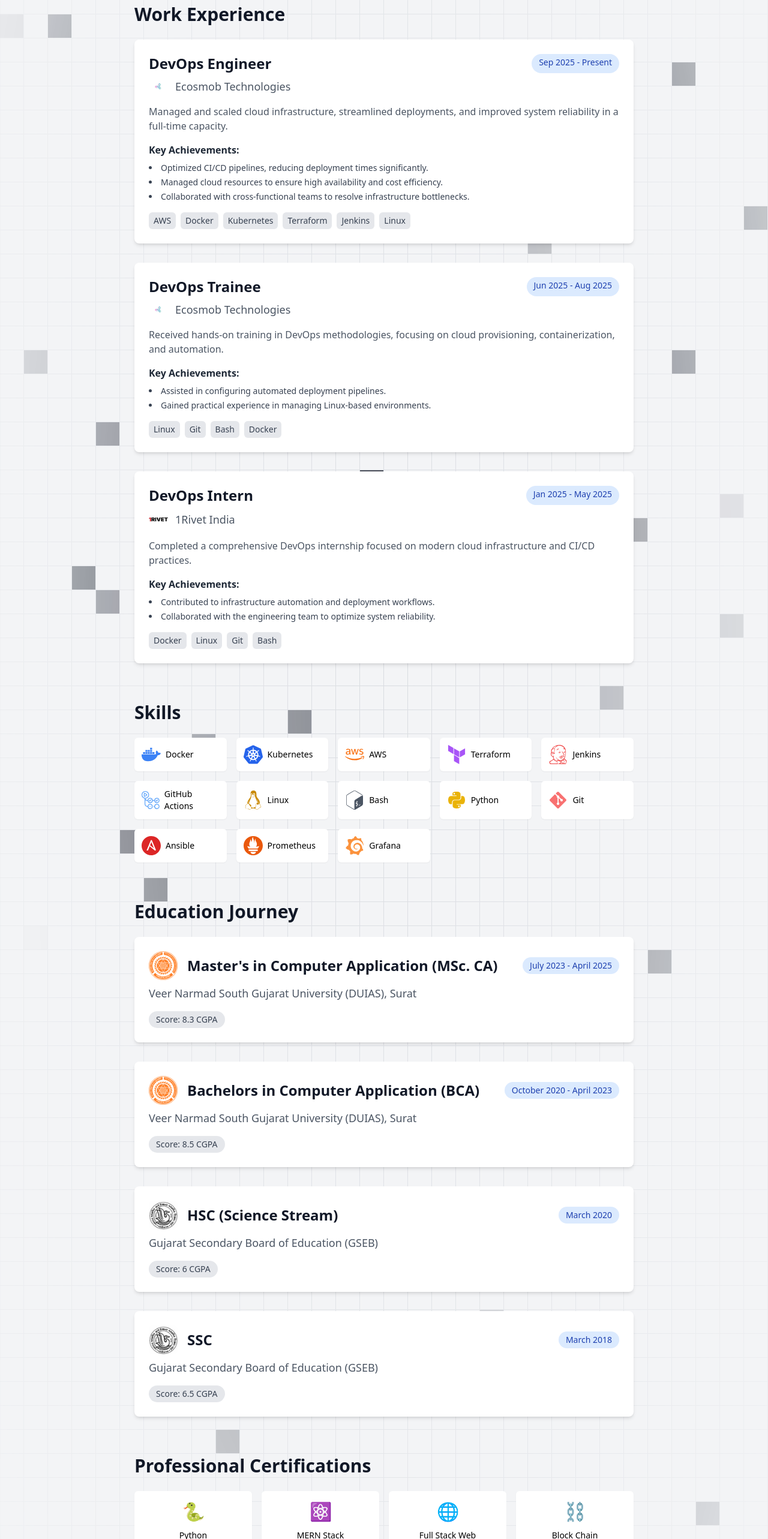
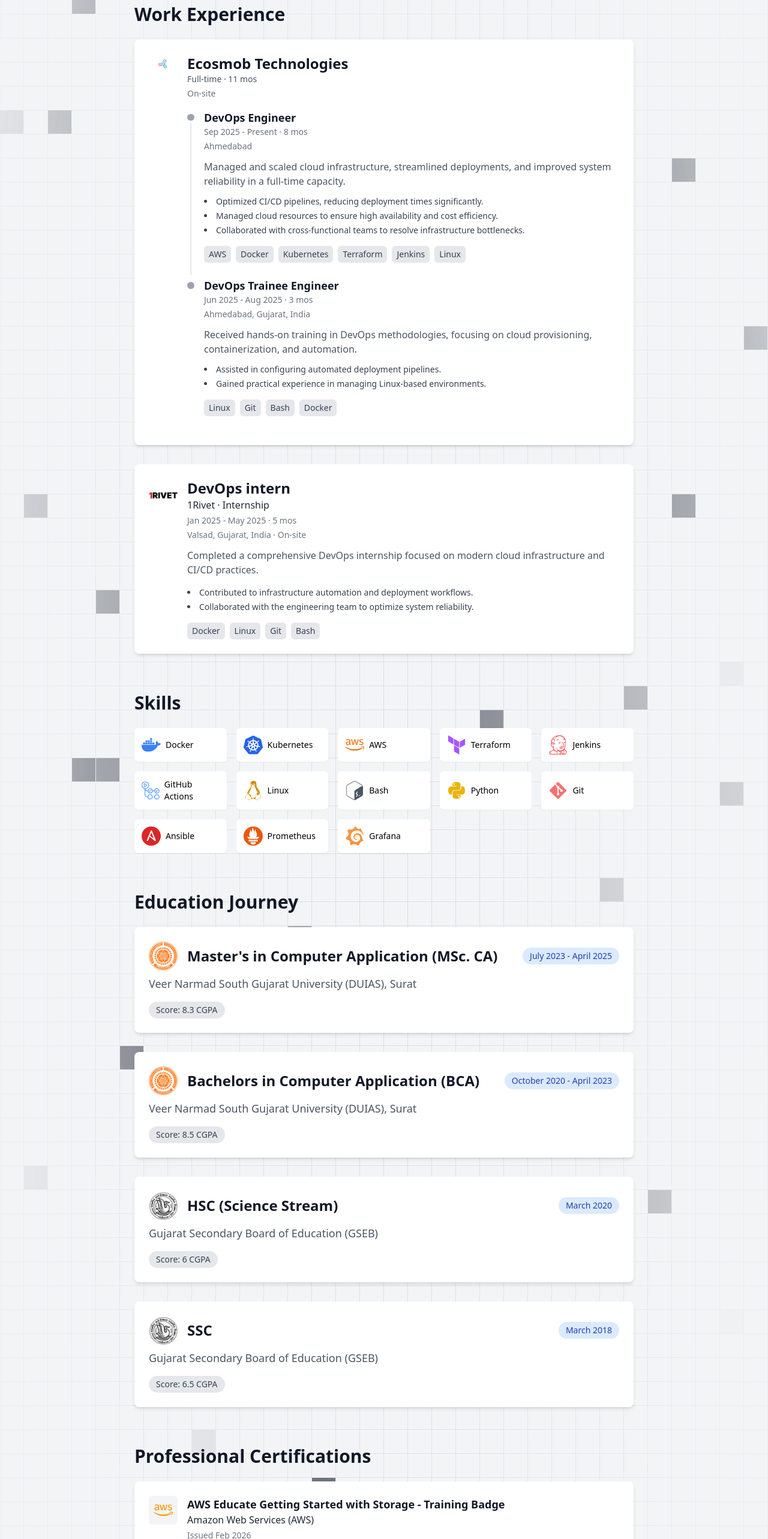
Before and after one commit to AFTABSHIAKH786/portfolio, a Next.js app: page / in a window 1280 px wide. Shown: the part 976-3542 px from the top of the page at 60% size. Built offline with nearby package versions, Linux system fonts and the light colour scheme.

Commit message:
Updated the certification and work experience section

```diff
--- a/app/Portfolio.tsx
+++ b/app/Portfolio.tsx
@@ -236,44 +236,56 @@
               Work Experience
             </h2>
             <div className="space-y-8 rounded">
-              <ExperienceCard
-                role="DevOps Engineer"
+              <CompanyExperienceCard
                 company="Ecosmob Technologies"
                 image="/ecosmob.png"
-                duration="Sep 2025 - Present"
-                description="Managed and scaled cloud infrastructure, streamlined deployments, and improved system reliability in a full-time capacity."
-                achievements={[
+                overallDuration="11 mos"
+                type="Full-time"
+                location="On-site"
+                roles={[
+                  {
+                    title: "DevOps Engineer",
+                    duration: "Sep 2025 - Present · 8 mos",
+                    location: "Ahmedabad",
+                    description: "Managed and scaled cloud infrastructure, streamlined deployments, and improved system reliability in a full-time capacity.",
+                    achievements: [
                       "Optimized CI/CD pipelines, reducing deployment times significantly.",
                       "Managed cloud resources to ensure high availability and cost efficiency.",
                       "Collaborated with cross-functional teams to resolve infrastructure bottlenecks.",
+                    ],
+                    technologies: ["AWS", "Docker", "Kubernetes", "Terraform", "Jenkins", "Linux"]
+                  },
+                  {
+                    title: "DevOps Trainee Engineer",
+                    duration: "Jun 2025 - Aug 2025 · 3 mos",
+                    location: "Ahmedabad, Gujarat, India",
+                    description: "Received hands-on training in DevOps methodologies, focusing on cloud provisioning, containerization, and automation.",
+                    achievements: [
+                      "Assisted in configuring automated deployment pipelines.",
+                      "Gained practical experience in managing Linux-based environments.",
+                    ],
+                    technologies: ["Linux", "Git", "Bash", "Docker"]
+                  }
                 ]}
-                technologies={["AWS", "Docker", "Kubernetes", "Terraform", "Jenkins", "Linux"]}
                 darkMode={darkMode}
               />
-              <ExperienceCard
-                role="DevOps Trainee"
-                company="Ecosmob Technologies"
-                image="/ecosmob.png"
-                duration="Jun 2025 - Aug 2025"
-                description="Received hands-on training in DevOps methodologies, focusing on cloud provisioning, containerization, and automation."
-                achievements={[
-                  "Assisted in configuring automated deployment pipelines.",
-                  "Gained practical experience in managing Linux-based environments.",
-                ]}
-                technologies={["Linux", "Git", "Bash", "Docker"]}
-                darkMode={darkMode}
-              />
-              <ExperienceCard
-                role="DevOps Intern"
-                company="1Rivet India"
+              <CompanyExperienceCard
+                company="1Rivet"
                 image="/1Rivet.jpg"
-                duration="Jan 2025 - May 2025"
-                description="Completed a comprehensive DevOps internship focused on modern cloud infrastructure and CI/CD practices."
-                achievements={[
+                type="Internship"
+                roles={[
+                  {
+                    title: "DevOps intern",
+                    duration: "Jan 2025 - May 2025 · 5 mos",
+                    location: "Valsad, Gujarat, India · On-site",
+                    description: "Completed a comprehensive DevOps internship focused on modern cloud infrastructure and CI/CD practices.",
+                    achievements: [
                       "Contributed to infrastructure automation and deployment workflows.",
                       "Collaborated with the engineering team to optimize system reliability.",
+                    ],
+                    technologies: ["Docker", "Linux", "Git", "Bash"]
+                  }
                 ]}
-                technologies={["Docker", "Linux", "Git", "Bash"]}
                 darkMode={darkMode}
               />
             </div>
@@ -423,32 +435,54 @@
             >
               Professional Certifications
             </h2>
-            <div className="grid grid-cols-2 sm:grid-cols-3 md:grid-cols-4 gap-4">
+            <div className="space-y-6">
               {[
-                { title: "Python", icon: "🐍", url: "https://drive.google.com/file/d/1ZC1knyoM4CbuvwZsoYHvqWC1jung3r4k/view" },
-                { title: "MERN Stack", icon: "⚛️", url: "https://drive.google.com/file/d/1zQZ6G9E5IGZiPmzdOWo-eFVlGvNOI37r/view" },
-                { title: "Full Stack Web", icon: "🌐", url: "https://drive.google.com/file/d/1ddIdNaADx42Sl2d4Z16xSFWM8-ka8l0u/view" },
-                { title: "Block Chain", icon: "⛓️", url: "https://drive.google.com/file/d/1Bc-1ULprzCOR1cU-uNDxchF7Zm2logIW/view" },
-                { title: "Data Analytics", icon: "📊", url: "https://drive.google.com/file/d/12ztEYrxyMCnfqyu2x1kQUaoJdRzc_F1G/view" },
-                { title: "Digital Marketing", icon: "📱", url: "https://drive.google.com/file/d/101OuPZgvPwvJHtEP0zQxD1G_LbQ64Vhi/view" },
-                { title: "Leadership", icon: "👥", url: "https://drive.google.com/file/d/1Gf4zksNJSAr577Age6Qwk-ZNHwXZGATv/view" },
+                {
+                  title: "AWS Educate Getting Started with Storage - Training Badge",
+                  issuer: "Amazon Web Services (AWS)",
+                  date: "Feb 2026",
+                  skills: "Amazon EBS, Amazon S3",
+                  icon: <FaAws className="w-8 h-8 text-[#FF9900]" />,
+                },
+                {
+                  title: "AWS Educate Introduction to Cloud 101",
+                  issuer: "Amazon Web Services (AWS)",
+                  date: "Feb 2026",
+                  skills: "Cloud Computing, Amazon Web Services (AWS)",
+                  icon: <FaAws className="w-8 h-8 text-[#FF9900]" />,
+                },
+                {
+                  title: "Online Kubernetes Lab for Beginners",
+                  issuer: "KodeKloud",
+                  date: "Jul 2025",
+                  credentialId: "3355e833-ac3f-4344-9061-766620158043",
+                  skills: "Kubernetes, Amazon EKS, +2 skills",
+                  icon: <SiKubernetes className="w-8 h-8 text-blue-500" />,
+                },
+                {
+                  title: "Devops & Cybersecurity internship",
+                  issuer: "1Rivet",
+                  date: "May 2025",
+                  image: "/1Rivet.jpg",
+                },
+                {
+                  title: "Web Development",
+                  issuer: "Udemy",
+                  date: "Apr 2024",
+                  credentialId: "UC-5fd98941-d5d8-4d4b-823e-0af335f779de",
+                },
               ].map((cert, index) => (
-                <a
+                <CertificationCard
                   key={index}
-                  href={cert.url}
-                  target="_blank"
-                  rel="noopener noreferrer"
-                  className={`${
-                    darkMode
-                      ? "bg-gray-800 border-spacing-3 text-white hover:bg-gray-700"
-                      : "bg-white hover:bg-gray-50 shadow-sm text-black"
-                  } rounded-md p-4 shadow-md flex flex-col items-center justify-center space-y-2 transition duration-300 text-center`}
-                >
-                  <span className="text-3xl mb-1">{cert.icon}</span>
-                  <span className={`text-sm font-medium`}>
-                    {cert.title}
-                  </span>
-                </a>
+                  title={cert.title}
+                  issuer={cert.issuer}
+                  date={cert.date}
+                  credentialId={cert.credentialId}
+                  skills={cert.skills}
+                  image={cert.image}
+                  icon={cert.icon}
+                  darkMode={darkMode}
+                />
               ))}
             </div>
           </section>
@@ -598,100 +632,241 @@
   );
 }
 
-interface ExperienceProps {
-  role: string;
+interface Role {
+  title: string;
+  duration: string;
+  location?: string;
+  description?: string;
+  achievements?: string[];
+  technologies?: string[];
+}
+
+interface CompanyExperienceProps {
   company: string;
   image?: string;
-  duration: string;
-  description: string;
-  achievements: string[];
-  technologies: string[];
+  overallDuration?: string;
+  type?: string;
+  location?: string;
+  roles: Role[];
   darkMode: boolean;
 }
 
-function ExperienceCard({
-  role,
+function CompanyExperienceCard({
   company,
   image,
-  duration,
-  description,
-  achievements,
-  technologies,
+  overallDuration,
+  type,
+  location,
+  roles,
   darkMode,
-}: ExperienceProps) {
+}: CompanyExperienceProps) {
+  if (roles.length === 1) {
+    const role = roles[0];
     return (
-    <div
-      className={`${
-        darkMode ? "bg-gray-800 text-gray-200" : "bg-white text-gray-700"
-      } rounded-lg shadow-md p-4 md:p-6 hover:shadow-lg transition duration-300`}
-    >
-      <div className="flex flex-col md:flex-row justify-between mb-2">
-        <h3
-          className={`text-xl md:text-2xl font-semibold ${
-            darkMode ? "text-white" : "text-gray-900"
-          }`}
-        >
-          {role}
+      <div className={`${darkMode ? "bg-gray-800 text-gray-200" : "bg-white text-gray-700"} rounded-lg shadow-md p-4 md:p-6 hover:shadow-lg transition duration-300`}>
+        <div className="flex gap-4">
+          {image && (
+            <div className="flex-shrink-0 mt-1">
+              <Image src={image} alt={`${company} logo`} width={48} height={48} className="rounded-md object-cover" />
+            </div>
+          )}
+          <div className="flex-1">
+            <h3 className={`text-xl md:text-2xl font-semibold ${darkMode ? "text-white" : "text-gray-900"}`}>
+              {role.title}
             </h3>
-        <span className={`text-sm font-medium px-3 py-1 rounded-full ${
-          darkMode ? "bg-gray-700 text-blue-400" : "bg-blue-100 text-blue-800"
-        } w-fit mt-2 md:mt-0`}>
-          {duration}
-        </span>
+            <div className={`text-base font-medium mb-1 ${darkMode ? "text-gray-300" : "text-gray-800"}`}>
+              {company}{type && ` · ${type}`}
             </div>
-      <div className="flex items-center space-x-3 mb-4">
-        {image && (
-          <Image
-            src={image}
-            alt={`${company} logo`}
-            width={32}
-            height={32}
-            className="rounded-md object-cover"
-          />
+            <div className={`text-sm mb-1 ${darkMode ? "text-gray-400" : "text-gray-500"}`}>
+              {role.duration}
+            </div>
+            {role.location && (
+              <div className={`text-sm mb-3 ${darkMode ? "text-gray-400" : "text-gray-500"}`}>
+                {role.location}
+              </div>
             )}
-        <h4 className={`text-lg font-medium ${darkMode ? "text-gray-400" : "text-gray-600"}`}>
-          {company}
-        </h4>
-      </div>
-      <p
-        className={`mb-4 text-sm md:text-base ${
-          darkMode ? "text-gray-300" : "text-gray-600"
-        }`}
-      >
-        {description}
+
+            {role.description && (
+              <p className={`mb-4 text-sm md:text-base ${darkMode ? "text-gray-300" : "text-gray-600"}`}>
+                {role.description}
               </p>
-      {achievements.length > 0 && (
+            )}
+            {role.achievements && role.achievements.length > 0 && (
               <div className="mb-4">
-          <h4
-            className={`font-semibold mb-2 text-sm md:text-base ${
-              darkMode ? "text-gray-200" : "text-gray-800"
-            }`}
-          >
-            Key Achievements:
-          </h4>
                 <ul className="list-disc list-inside text-sm space-y-1">
-            {achievements.map((achievement, index) => (
+                  {role.achievements.map((achievement, index) => (
                     <li key={index}>{achievement}</li>
                   ))}
                 </ul>
               </div>
             )}
+            {role.technologies && role.technologies.length > 0 && (
               <div className="mt-4">
                 <div className="flex flex-wrap gap-2">
-          {technologies.map((tech) => (
-            <span
-              key={tech}
-              className={`${
-                darkMode
-                  ? "bg-gray-700 text-gray-200"
-                  : "bg-gray-200 text-gray-700"
-              } px-2 py-1 rounded-md text-xs md:text-sm`}
-            >
+                  {role.technologies.map((tech) => (
+                    <span key={tech} className={`${darkMode ? "bg-gray-700 text-gray-200" : "bg-gray-200 text-gray-700"} px-2 py-1 rounded-md text-xs md:text-sm`}>
                       {tech}
                     </span>
                   ))}
                 </div>
               </div>
+            )}
+          </div>
+        </div>
       </div>
     );
   }
+
+  return (
+    <div className={`${darkMode ? "bg-gray-800 text-gray-200" : "bg-white text-gray-700"} rounded-lg shadow-md p-4 md:p-6 hover:shadow-lg transition duration-300`}>
+      <div className="flex gap-4">
+        {image && (
+          <div className="flex-shrink-0 mt-1">
+            <Image src={image} alt={`${company} logo`} width={48} height={48} className="rounded-md object-cover" />
+          </div>
+        )}
+        <div className="flex-1">
+          <h3 className={`text-xl md:text-2xl font-semibold ${darkMode ? "text-white" : "text-gray-900"}`}>
+            {company}
+          </h3>
+          {(overallDuration || type) && (
+            <div className={`text-sm mb-1 ${darkMode ? "text-gray-300" : "text-gray-600"}`}>
+              {type && `${type} · `}{overallDuration}
+            </div>
+          )}
+          {location && (
+            <div className={`text-sm mb-4 ${darkMode ? "text-gray-400" : "text-gray-500"}`}>
+              {location}
+            </div>
+          )}
+
+          <div className="mt-4 flex flex-col gap-0">
+            {roles.map((role, idx) => (
+              <div key={idx} className="relative flex gap-4">
+                <div className="flex flex-col items-center">
+                  <div className={`w-3 h-3 rounded-full mt-2 ${darkMode ? "bg-gray-500" : "bg-gray-400"}`}></div>
+                  {idx !== roles.length - 1 && (
+                    <div className={`w-0.5 h-full my-1 ${darkMode ? "bg-gray-700" : "bg-gray-200"}`}></div>
+                  )}
+                </div>
+                <div className="pb-6 flex-1">
+                  <h4 className={`text-lg font-semibold ${darkMode ? "text-white" : "text-gray-900"}`}>
+                    {role.title}
+                  </h4>
+                  <div className={`text-sm mb-1 ${darkMode ? "text-gray-400" : "text-gray-500"}`}>
+                    {role.duration}
+                  </div>
+                  {role.location && (
+                    <div className={`text-sm mb-3 ${darkMode ? "text-gray-400" : "text-gray-500"}`}>
+                      {role.location}
+                    </div>
+                  )}
+                  {role.description && (
+                    <p className={`mb-3 text-sm md:text-base ${darkMode ? "text-gray-300" : "text-gray-600"}`}>
+                      {role.description}
+                    </p>
+                  )}
+                  {role.achievements && role.achievements.length > 0 && (
+                    <div className="mb-4">
+                      <ul className="list-disc list-inside text-sm space-y-1">
+                        {role.achievements.map((achievement, index) => (
+                          <li key={index}>{achievement}</li>
+                        ))}
+                      </ul>
+                    </div>
+                  )}
+                  {role.technologies && role.technologies.length > 0 && (
+                    <div className="mt-2">
+                      <div className="flex flex-wrap gap-2">
+                        {role.technologies.map((tech) => (
+                          <span key={tech} className={`${darkMode ? "bg-gray-700 text-gray-200" : "bg-gray-200 text-gray-700"} px-2 py-1 rounded-md text-xs md:text-sm`}>
+                            {tech}
+                          </span>
+                        ))}
+                      </div>
+                    </div>
+                  )}
+                </div>
+              </div>
+            ))}
+          </div>
+        </div>
+      </div>
+    </div>
+  );
+}
+
+interface CertificationProps {
+  title: string;
+  issuer: string;
+  date: string;
+  credentialId?: string;
+  skills?: string;
+  image?: string;
+  icon?: ReactNode;
+  darkMode: boolean;
+}
+
+function CertificationCard({
+  title,
+  issuer,
+  date,
+  credentialId,
+  skills,
+  image,
+  icon,
+  darkMode,
+}: CertificationProps) {
+  return (
+    <div
+      className={`${
+        darkMode ? "bg-gray-800 text-gray-200" : "bg-white text-gray-700"
+      } rounded-lg shadow-md p-4 md:p-6 hover:shadow-lg transition duration-300 flex flex-col sm:flex-row gap-4`}
+    >
+      <div className="flex-shrink-0">
+        {image ? (
+          <Image
+            src={image}
+            alt={`${issuer} logo`}
+            width={48}
+            height={48}
+            className="rounded-md object-cover"
+          />
+        ) : icon ? (
+          <div className={`w-12 h-12 flex items-center justify-center rounded-md ${darkMode ? "bg-gray-700" : "bg-gray-100"}`}>
+            {icon}
+          </div>
+        ) : (
+          <div className={`w-12 h-12 flex items-center justify-center rounded-md font-bold text-xl ${darkMode ? "bg-gray-700 text-gray-300" : "bg-gray-200 text-gray-700"}`}>
+            {issuer.charAt(0)}
+          </div>
+        )}
+      </div>
+      <div className="flex-1">
+        <h3
+          className={`text-lg font-semibold ${
+            darkMode ? "text-white" : "text-gray-900"
+          }`}
+        >
+          {title}
+        </h3>
+        <p className={`text-base font-medium mb-1 ${darkMode ? "text-gray-300" : "text-gray-800"}`}>
+          {issuer}
+        </p>
+        <p className={`text-sm mb-2 ${darkMode ? "text-gray-400" : "text-gray-500"}`}>
+          Issued {date}
+        </p>
+        {credentialId && (
+          <p className={`text-sm mb-2 ${darkMode ? "text-gray-400" : "text-gray-500"}`}>
+            Credential ID {credentialId}
+          </p>
+        )}
+        {skills && (
+          <p className={`text-sm mt-2 ${darkMode ? "text-gray-300" : "text-gray-700"}`}>
+            <span className="font-semibold">Skills:</span> {skills}
+          </p>
+        )}
+      </div>
+    </div>
+  );
+}
```
Also changed, not shown: tsconfig.json (+19 -5 lines). Lines whose indentation alone changed are shown as unchanged.
